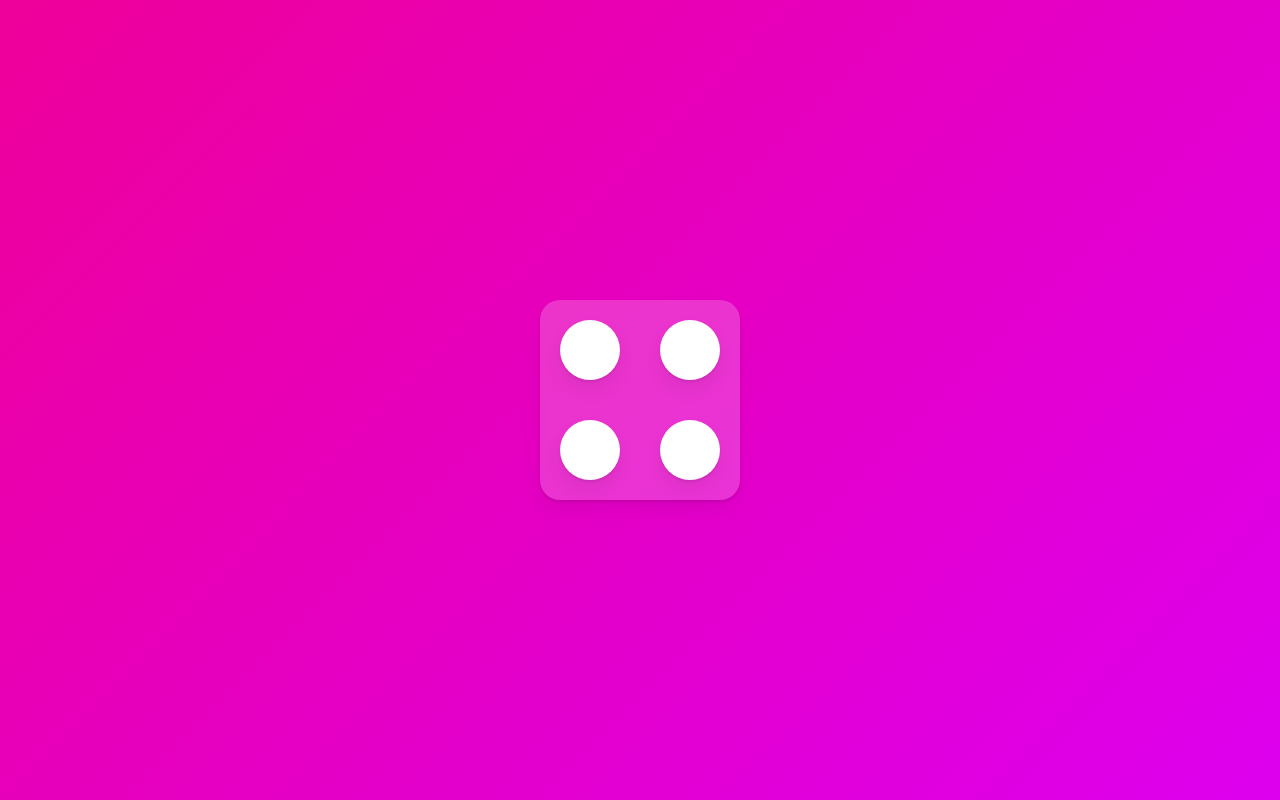
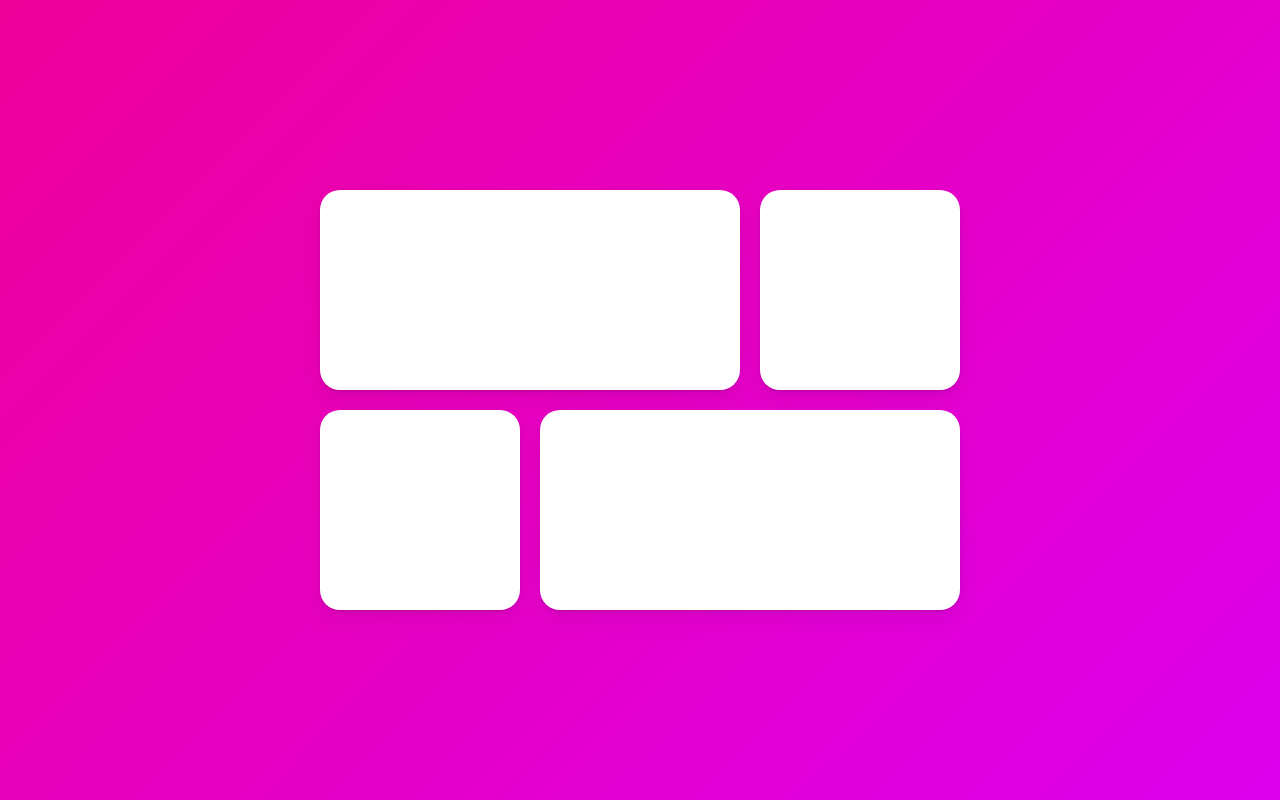
Before and after one commit to joukey123/reactAnimation, a React (Create React App) app: page / in a window 1280 px wide. Built offline with nearby package versions, Linux system fonts and the light colour scheme.

Commit message:
modal event
modal event

```diff
--- a/src/App.tsx
+++ b/src/App.tsx
@@ -1,5 +1,6 @@
 import styled from "styled-components";
-import { motion } from "framer-motion";
+import { motion, AnimatePresence } from "framer-motion";
+import { useState } from "react";
 
 const Wapper = styled.div`
   width: 100vw;
@@ -8,61 +9,65 @@
   align-items: center;
   justify-content: center;
 `;
-
+const Grid = styled.div`
+  display: grid;
+  width: 50vw;
+  grid-gap: 20px;
+  grid-template-columns: repeat(3, 1fr);
+  div:first-child,
+  div:last-child {
+    grid-column: span 2;
+  }
+`;
 const Box = styled(motion.div)`
-  display: grid;
-  grid-template-columns: repeat(2, 1fr);
-  width: 200px;
   height: 200px;
   border-radius: 20px;
-  background-color: rgba(255, 255, 255, 0.2);
+  background-color: rgba(255, 255, 255, 1);
   box-shadow: 0 2px 3px rgba(0, 0, 0, 0.1), 0 10px 20px rgba(0, 0, 0, 0.06);
 `;
-
-const Circle = styled(motion.div)`
-  width: 60px;
-  height: 60px;
-  border-radius: 50%;
-  background-color: white;
-  place-self: center;
-  box-shadow: 0 2px 3px rgba(0, 0, 0, 0.1), 0 10px 20px rgba(0, 0, 0, 0.06);
+const Overlay = styled(motion.div)`
+  position: absolute;
+  width: 100%;
+  height: 100%;
+  display: flex;
+  align-items: center;
+  justify-content: center;
 `;
-
-const boxVars = {
-  start: { scale: 0, opacity: 0 },
-  end: {
-    scale: 1,
-    opacity: 1,
-    transition: {
-      type: "spring",
-      duration: 0.5,
-      bounce: 0.5,
-      delayChildren: 0.5,
-      staggerChildren: 0.5,
-    },
+const overviewVar = {
+  start: {
+    backgroundColor: "rgba(0, 0, 0, 0)",
+  },
+  animate: {
+    backgroundColor: "rgba(0, 0, 0, 0.5)",
+  },
+  exit: {
+    backgroundColor: "rgba(0, 0, 0, 0)",
   },
 };
+function App() {
+  const [id, setId] = useState<string | null>(null);
 
-const circleVars = {
-  start: {
-    opacity: 0,
-    y: "10%",
-  },
-  end: {
-    opacity: 1,
-    y: "0%",
-  },
-};
-
-function App() {
   return (
     <Wapper>
-      <Box variants={boxVars} initial="start" animate="end">
-        <Circle variants={circleVars} />
-        <Circle variants={circleVars} />
-        <Circle variants={circleVars} />
-        <Circle variants={circleVars} />
-      </Box>
+      <Grid>
+        {["1", "2", "3", "4"].map((n) => (
+          <Box key={n} onClick={() => setId(n)} layoutId={n} />
+        ))}
+      </Grid>
+
+      {id && (
+        <AnimatePresence>
+          <Overlay
+            variants={overviewVar}
+            initial="start"
+            animate="animate"
+            exit="exit"
+            onClick={() => setId(null)}
+          >
+            <Box layoutId={id} style={{ width: 400, height: 200 }} />
+          </Overlay>
+        </AnimatePresence>
+      )}
     </Wapper>
   );
 }
```
